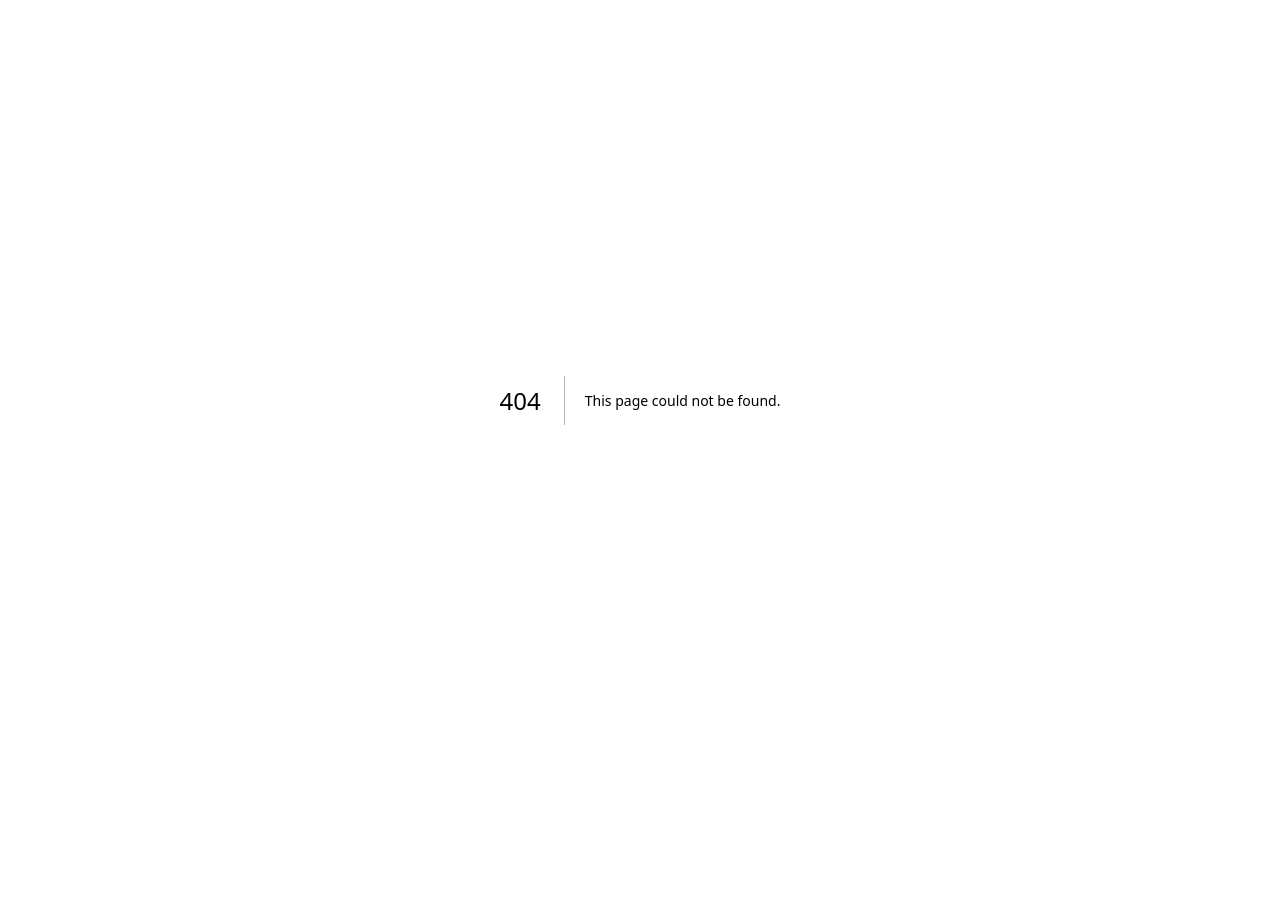
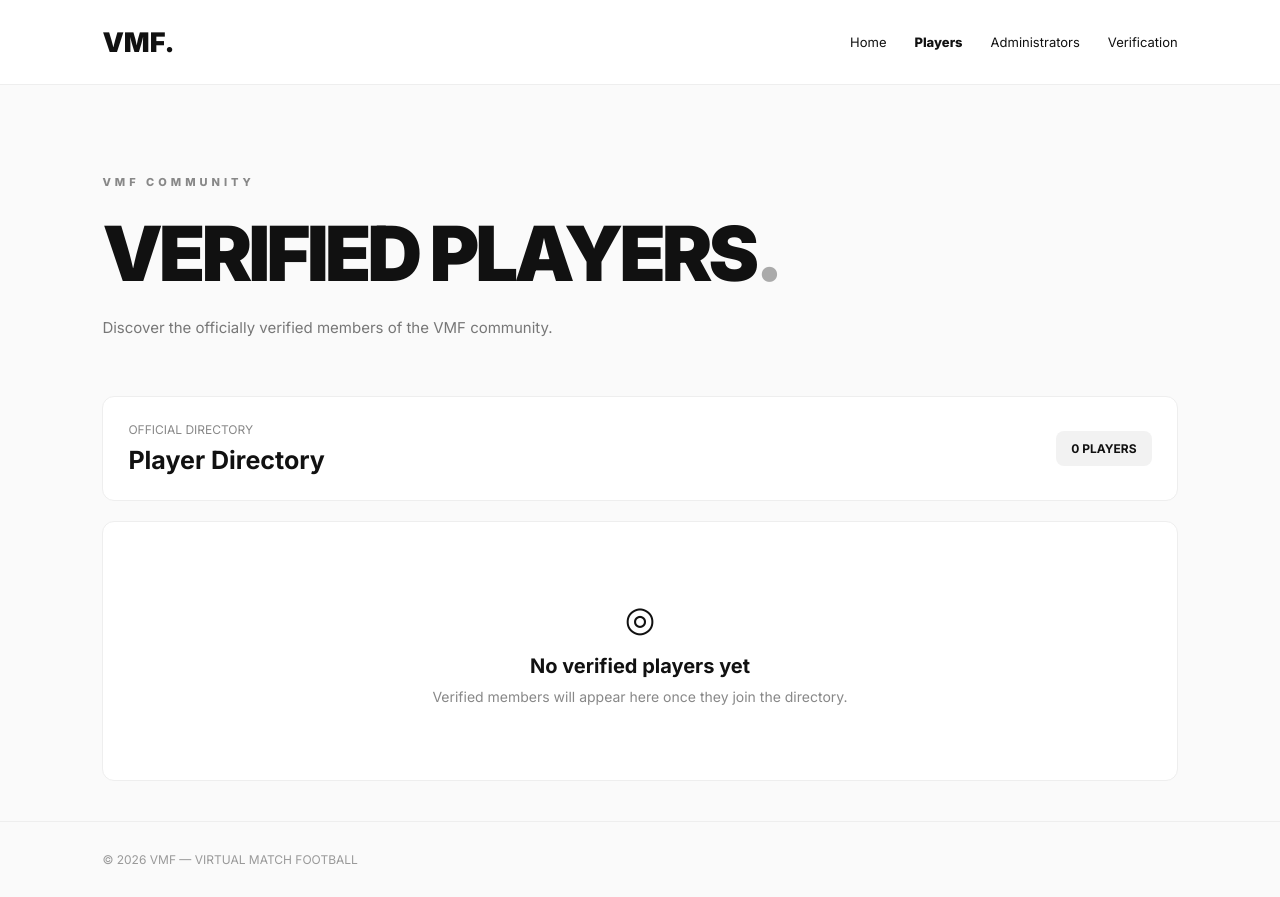
Before and after one commit to Kesst1/VMF, a Next.js app: page /players in a window 1280 px wide. Before the commit this address had no page. Before the commit the page ends 800 px from the top, so only its background shows below. Built offline with nearby package versions, Linux system fonts and the light colour scheme.

Commit message:
Create page.tsx

```diff
--- /dev/null
+++ b/app/players/page.tsx
@@ -0,0 +1,129 @@
+
+const players: { name: string; username: string; role: string }[] = [];
+
+export default function PlayersPage() {
+  return (
+    <main style={{ minHeight: "100vh", background: "#fafafa", color: "#111" }}>
+      <nav style={{
+        height: 85,
+        padding: "0 8%",
+        display: "flex",
+        alignItems: "center",
+        justifyContent: "space-between",
+        background: "#fff",
+        borderBottom: "1px solid #eee"
+      }}>
+        <a href="/" style={{ fontSize: 27, fontWeight: 900 }}>VMF.</a>
+
+        <div style={{ display: "flex", gap: 28, fontSize: 13 }}>
+          <a href="/">Home</a>
+          <a href="/players" style={{ fontWeight: 800 }}>Players</a>
+          <a href="/administrators">Administrators</a>
+          <a href="/verify">Verification</a>
+        </div>
+      </nav>
+
+      <section style={{ padding: "90px 8% 40px", maxWidth: 1300, margin: "auto" }}>
+        <p style={{
+          fontSize: 11,
+          fontWeight: 800,
+          letterSpacing: 4,
+          color: "#888"
+        }}>
+          VMF COMMUNITY
+        </p>
+
+        <h1 style={{
+          fontSize: "clamp(45px, 7vw, 76px)",
+          letterSpacing: -4,
+          fontWeight: 900,
+          marginTop: 18
+        }}>
+          VERIFIED PLAYERS<span style={{ color: "#aaa" }}>.</span>
+        </h1>
+
+        <p style={{
+          color: "#777",
+          fontSize: 15,
+          marginTop: 15,
+          lineHeight: 1.8
+        }}>
+          Discover the officially verified members of the VMF community.
+        </p>
+
+        <div style={{
+          marginTop: 55,
+          padding: 25,
+          background: "#fff",
+          border: "1px solid #eee",
+          borderRadius: 12,
+          display: "flex",
+          justifyContent: "space-between",
+          alignItems: "center"
+        }}>
+          <div>
+            <p style={{ fontSize: 12, color: "#888" }}>OFFICIAL DIRECTORY</p>
+            <h2 style={{ fontSize: 25, marginTop: 8 }}>Player Directory</h2>
+          </div>
+          <span style={{
+            background: "#f2f2f2",
+            padding: "10px 15px",
+            borderRadius: 8,
+            fontSize: 12,
+            fontWeight: 700
+          }}>
+            {players.length} PLAYERS
+          </span>
+        </div>
+
+        {players.length === 0 ? (
+          <div style={{
+            marginTop: 20,
+            padding: "75px 20px",
+            textAlign: "center",
+            background: "#fff",
+            border: "1px solid #eee",
+            borderRadius: 12
+          }}>
+            <div style={{ fontSize: 35 }}>◎</div>
+            <h3 style={{ fontSize: 20, marginTop: 15 }}>
+              No verified players yet
+            </h3>
+            <p style={{ color: "#888", fontSize: 14, marginTop: 10 }}>
+              Verified members will appear here once they join the directory.
+            </p>
+          </div>
+        ) : (
+          <div style={{
+            display: "grid",
+            gridTemplateColumns: "repeat(auto-fit, minmax(240px, 1fr))",
+            gap: 18,
+            marginTop: 20
+          }}>
+            {players.map((player) => (
+              <article key={player.username} style={{
+                background: "#fff",
+                border: "1px solid #eee",
+                padding: 25,
+                borderRadius: 12
+              }}>
+                <h3>{player.name}</h3>
+                <p style={{ color: "#888" }}>@{player.username}</p>
+                <p>{player.role}</p>
+              </article>
+            ))}
+          </div>
+        )}
+      </section>
+
+      <footer style={{
+        borderTop: "1px solid #eee",
+        padding: "30px 8%",
+        color: "#999",
+        fontSize: 12
+      }}>
+        © 2026 VMF — VIRTUAL MATCH FOOTBALL
+      </footer>
+    </main>
+  );
+}
```
